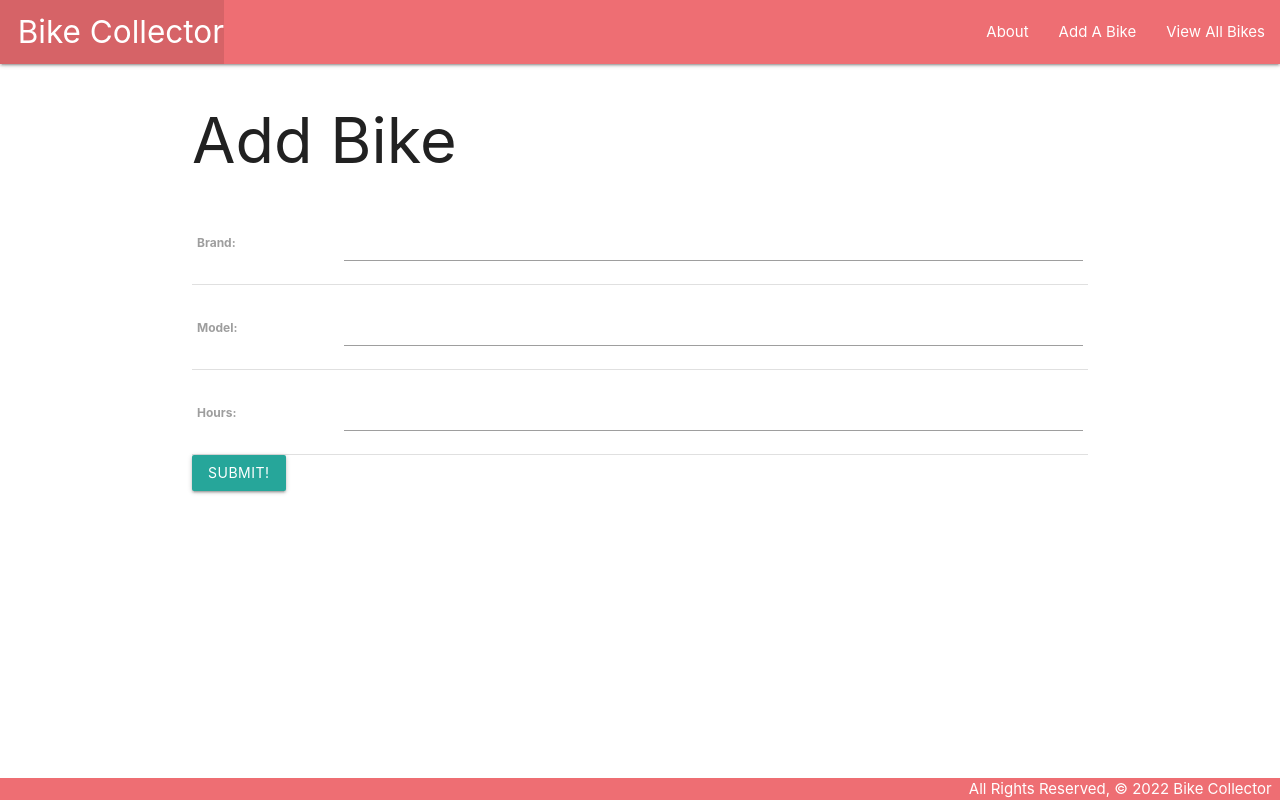
After one commit to BRAKEL3SS/bike-collector, a Django app: page /bikes/create/ in a window 1280 px wide. The commit adds this page. Run offline with Django 4.2, Linux system fonts and the light colour scheme.

Commit message:
adds create, update, delete CBVs

```diff
--- a/main_app/models.py
+++ b/main_app/models.py
@@ -1,4 +1,5 @@
 from django.db import models
+from django.urls import reverse
 
 # Create your models here.
 class Bike(models.Model):
@@ -8,3 +9,16 @@ class Bike(models.Model):
 
     def __str__(self):
         return self.model
+
+    def get_absolute_url(self):
+        return reverse('detail', kwargs={'bike_id': self.id})
+
+
+class OilChange(models.Model):
+    date = models.DateField()
+    filter = models.BooleanField(default=False)
+    bike = models.ForeignKey(Bike, on_delete=models.CASCADE)
+
+
+    def __str__(self):
+        return f"{self.filter} filter on {self.date}"
--- a/main_app/templates/base.html
+++ b/main_app/templates/base.html
@@ -18,6 +18,7 @@
         </ul>
         <ul class="right">
           <li><a href="{% url 'about' %}">About</a></li>
+          <li><a href="{% url 'bikes_create' %}">Add A Bike</a></li>
           <li><a href="{% url 'index' %}">View All Bikes</a></li>
         </ul>
       </div>
--- a/main_app/templates/bikes/detail.html
+++ b/main_app/templates/bikes/detail.html
@@ -13,6 +13,10 @@
               <p>Hours: {{ bike.hours }}</p>
           {% endif %}
       </div>
+      <div class="card-action">
+        <a href="{% url 'bikes_update' bike.id %}">Edit</a>
+        <a href="{% url 'bikes_delete' bike.id %}">Delete</a>
+      </div>
 </div>
 
 {% endblock %}
--- /dev/null
+++ b/main_app/templates/main_app/bike_form.html
@@ -0,0 +1,19 @@
+{% extends 'base.html' %}
+
+{% block content %}
+{% if object %}
+    <h1>Edit Bike</h1>
+{% else %}
+    <h1>Add Bike</h1>
+{% endif %}
+  <!-- Leaving the action empty makes the form post to the same url used to display it -->
+  <form action="" method="POST">
+    <!-- Django requires the following for security purposes -->
+    {% csrf_token %}
+    <table>
+      <!-- Render the inputs inside of <tr>s & <td>s -->
+      {{ form.as_table }}
+    </table>
+    <input type="submit" value="Submit!" class="btn">
+  </form>
+{% endblock %}
--- a/main_app/urls.py
+++ b/main_app/urls.py
@@ -5,5 +5,8 @@ urlpatterns = [
     path('', views.home, name='home'),
     path('about/', views.about, name='about'),
     path('bikes/', views.bikes_index, name='index'),
-    path('bikes/<int:bike_id>', views.bikes_detail, name='detail')
+    path('bikes/<int:bike_id>', views.bikes_detail, name='detail'),
+    path('bikes/create/', views.BikeCreate.as_view(), name='bikes_create'),
+    path('bikes/<int:pk>/update/', views.BikeUpdate.as_view(), name='bikes_update'),
+    path('bikes/<int:pk>/delete/', views.BikeDelete.as_view(), name='bikes_delete')
 ]
--- a/main_app/views.py
+++ b/main_app/views.py
@@ -1,5 +1,6 @@
 from django.shortcuts import render
 from django.http import HttpResponse
+from django.views.generic.edit import CreateView, UpdateView, DeleteView
 from .models import Bike
 
 # Create your views here.
@@ -17,3 +18,15 @@ def bikes_index(request):
 def bikes_detail(request, bike_id):
     bike = Bike.objects.get(id=bike_id)
     return render(request, 'bikes/detail.html', { 'bike': bike})
+
+class BikeCreate(CreateView):
+    model=Bike
+    fields = '__all__'
+
+class BikeUpdate(UpdateView):
+    model=Bike
+    fields = '__all__'
+
+class BikeDelete(DeleteView):
+    model=Bike
+    success_url = '/bikes'
```
Also changed, not shown: main_app/templates/main_app/bike_confirm_delete.html (added, +13 -0 lines).
